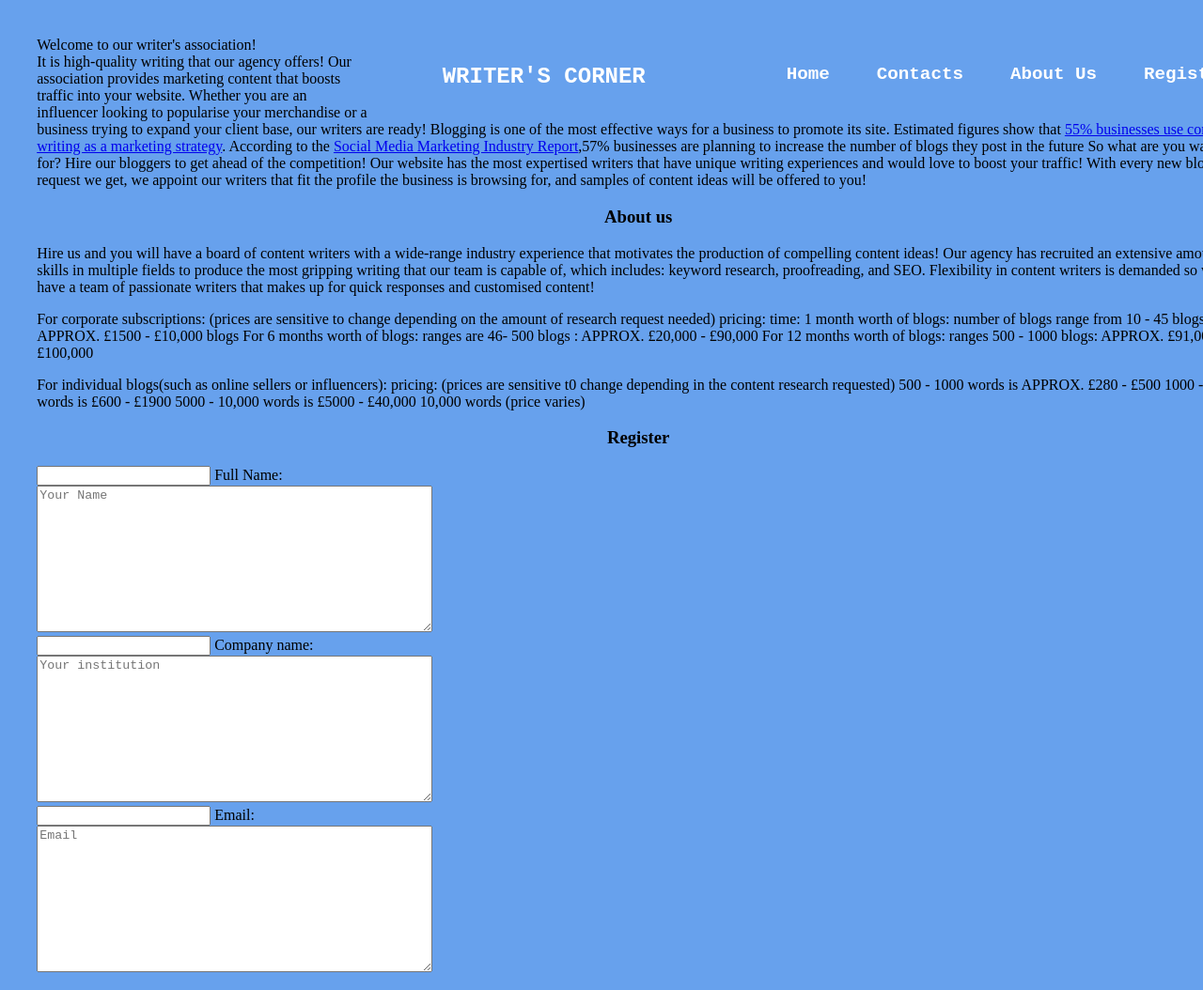
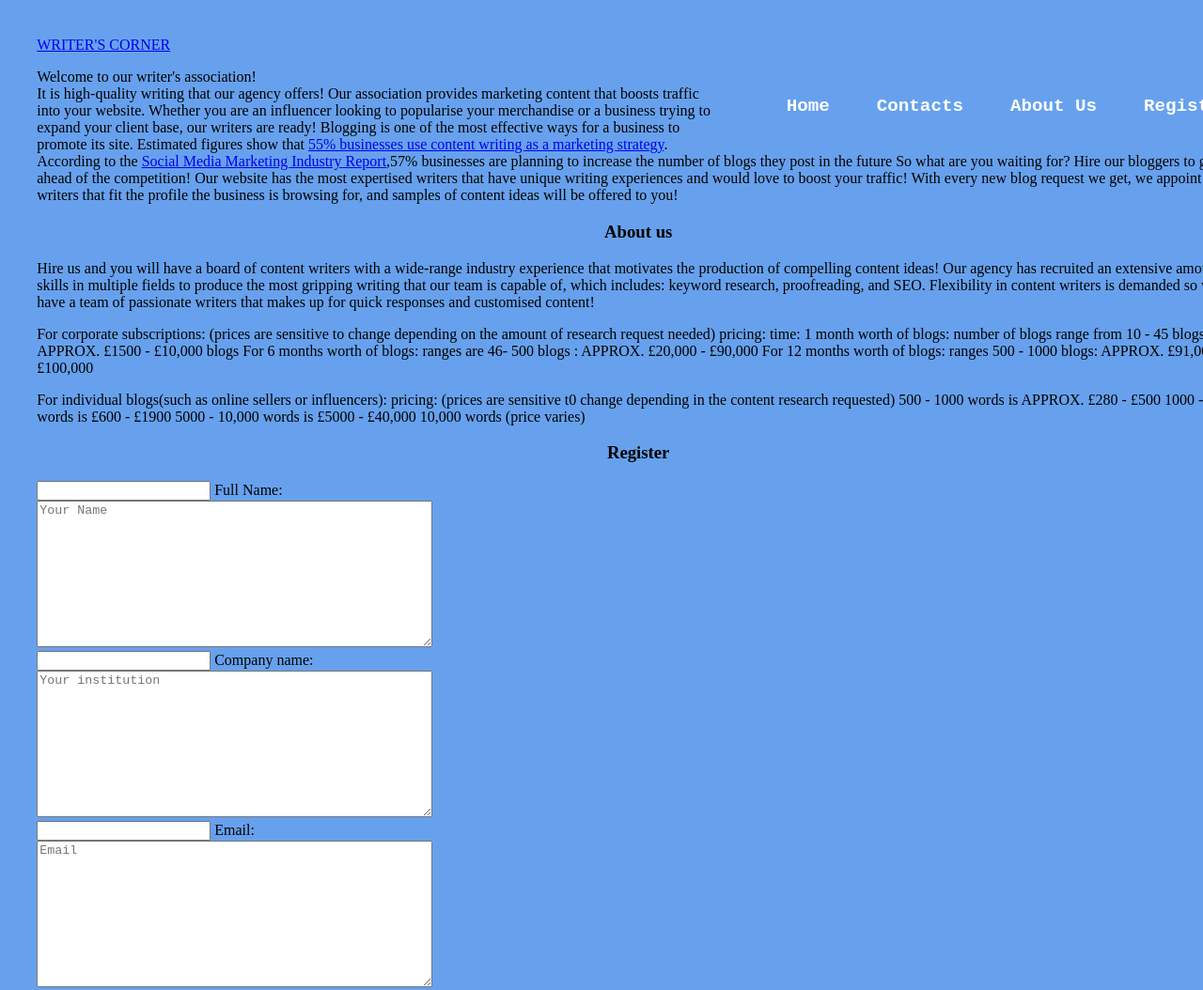
Before and after one commit to Rawa-spec/Writer-s_corner, a plain HTML site: page index.html in a window 1280 px wide. Shown: the top 1054 px of the page at 94% size. Drawn offline with Linux system fonts and the light colour scheme.

Commit message:
title + logo added

```diff
--- a/index.html
+++ b/index.html
@@ -8,14 +8,15 @@
     <title>Home</title>
 </head>
 <body>
-<header id="home">
+<header>
+<a  class="logo" title="home" class="in" href="#home">WRITER'S CORNER</a></p>
+
  <nav>
         <ul>
-           <li><a href="#home" id="title" title="Home">WRITER'S CORNER</a></li>
-            <li><a class="in" href="#home">Home</a></li>
-            <li><a class="in" href="#contacts">Contacts</a></li>
-            <li><a class="in" href="#about">About Us</a></li>
-            <li><a class="in" href="#register">Register</a></li>
+            <li><a title="home" class="in" href="#home">Home</a></li>
+            <li><a title="contacts" class="in" href="#contacts">Contacts</a></li>
+            <li><a title="about us" class="in" href="#about">About Us</a></li>
+            <li><a title="register" class="in" href="#register">Register</a></li>
         </ul>
 </nav>
 </header>
```
